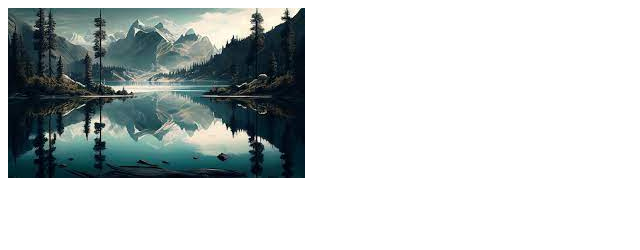
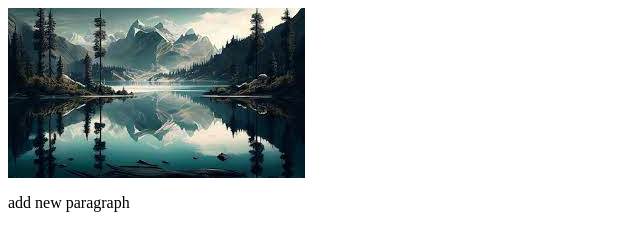
Before and after one commit to kadayogit/demo, a plain HTML site: page img/index.html in a window 1280 px wide. Shown: the whole page, without its empty margins (0-640 px from the left). Drawn offline with Linux system fonts and the light colour scheme.

Commit message:
Update index.html
add new paragraph

```diff
--- a/img/index.html
+++ b/img/index.html
@@ -4,6 +4,6 @@
 </head>
 <body>
 <img src="../image.jpg">
-
+<p>add new paragraph</p>
 </body>
 </html>
```
